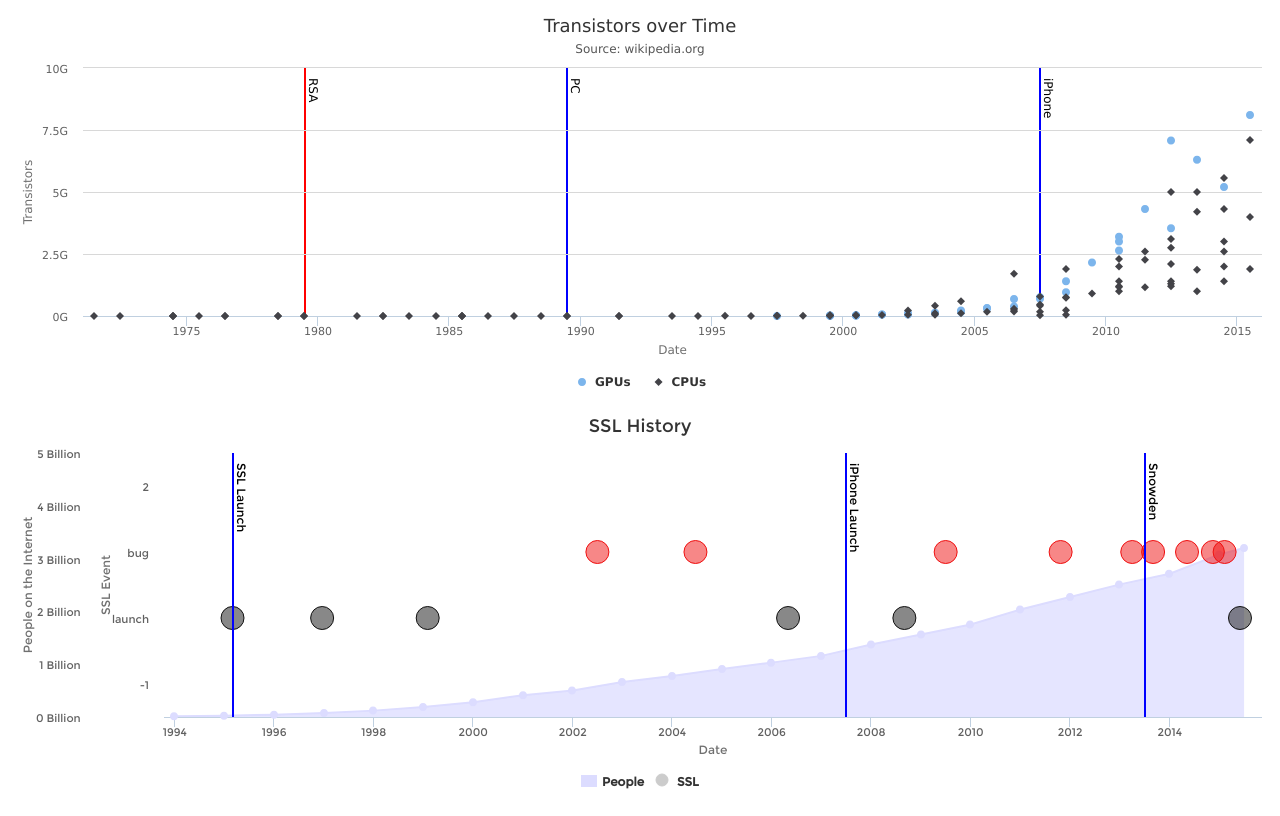
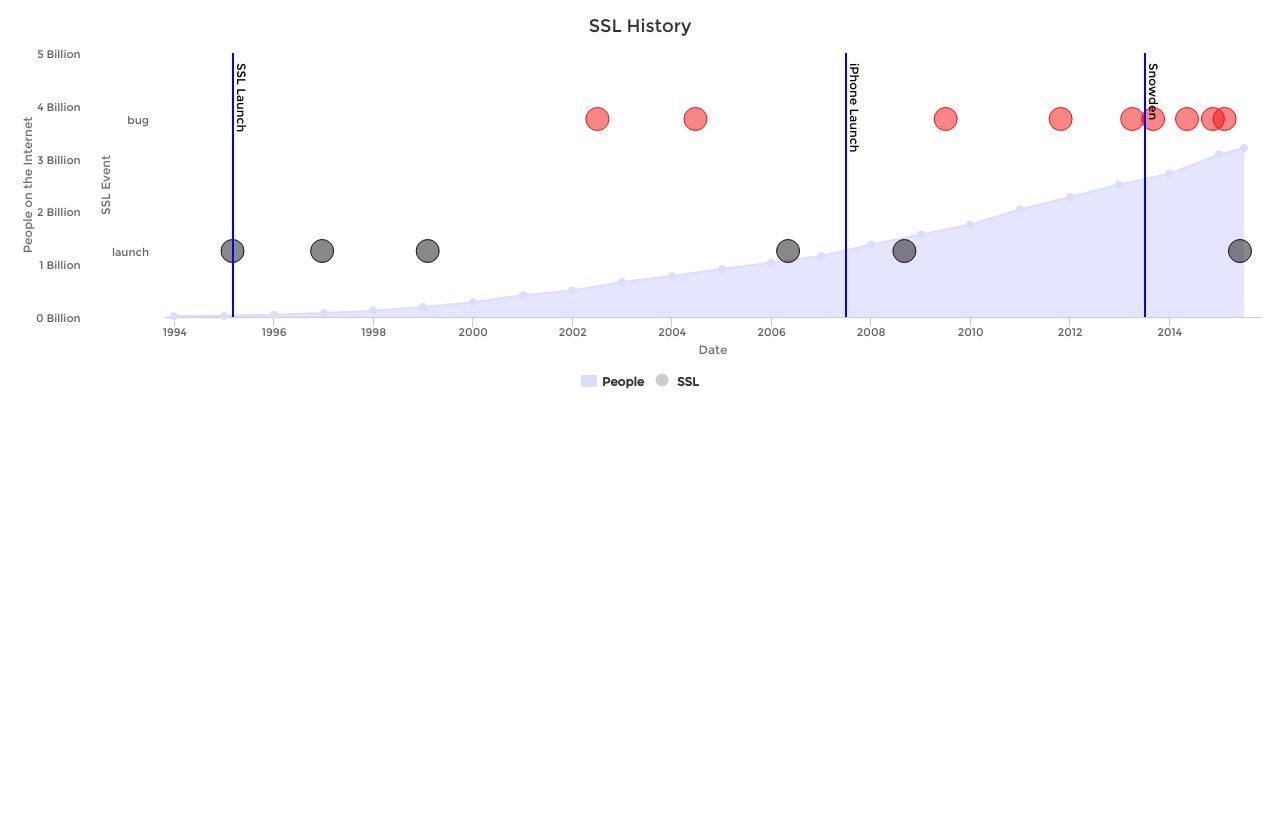
Before and after one commit to seancolyer/cryptography-conveyed, a plain HTML site: page index.html in a window 1280 px wide. Drawn offline with Linux system fonts and the light colour scheme.

Commit message:
Fixing graph

```diff
--- a/index.html
+++ b/index.html
@@ -6,5 +6,5 @@
 
 <link rel="stylesheet" type="text/css" href="index.css" />
 
-<div id="cpu-container" style="min-width: 310px; height: 400px; margin: 0 auto"></div>
+<div id="cpu-container" style="min-width: 310px; height: 400px; margin: 0 auto; display: none"></div>
 <div id="ssl-container" style="min-width: 310px; height: 400px; margin: 0 auto"></div>
--- a/ssl.js
+++ b/ssl.js
@@ -196,6 +196,7 @@ $(function () {
       },
       categories: ['launch', 'bug'],
       gridLineWidth: 0,
+      min: 0
     },
     {
       title: {
```
